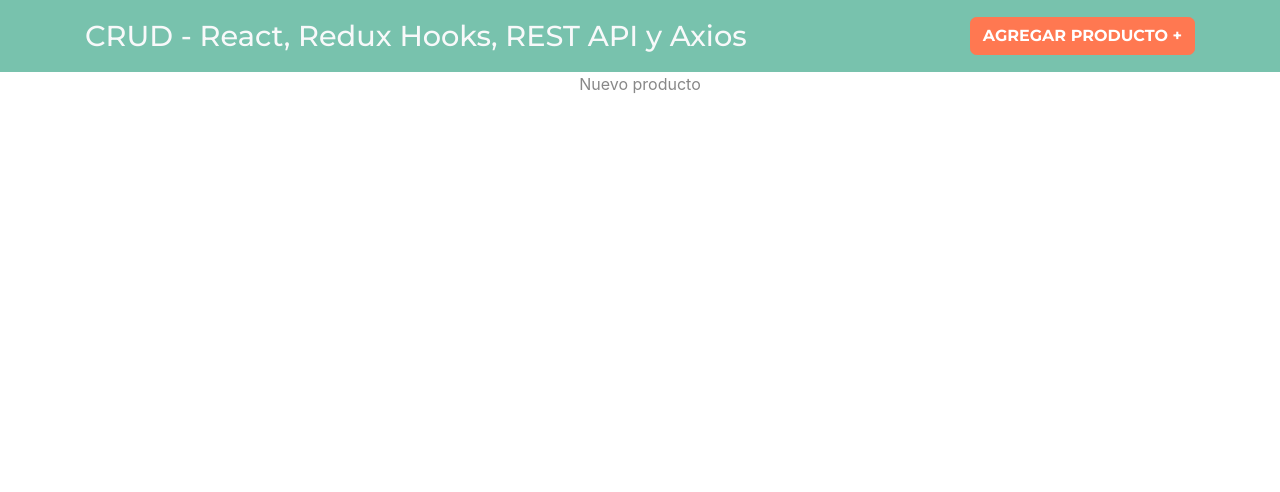
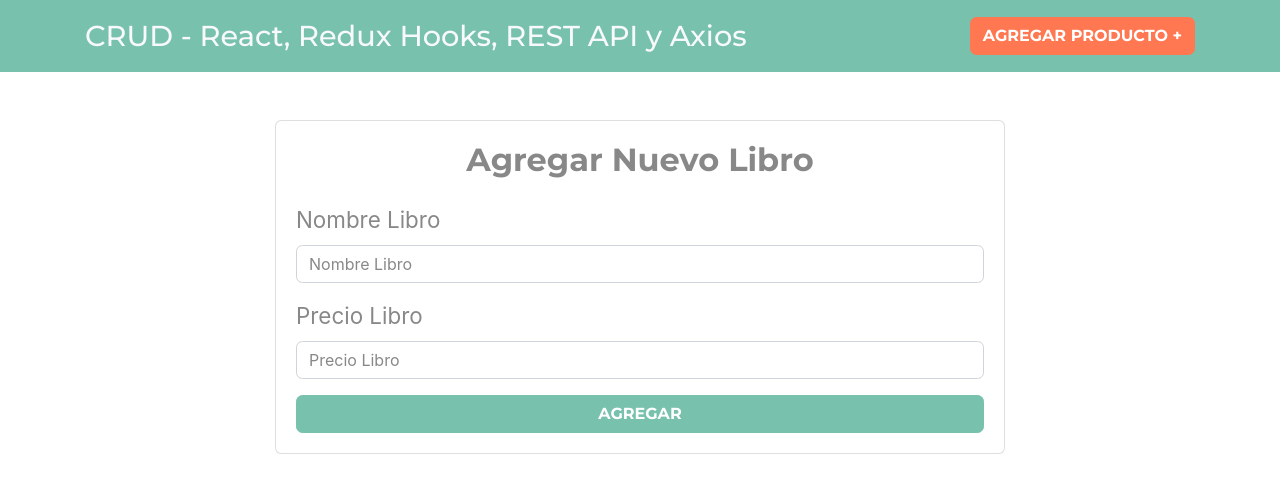
Before and after one commit to duvg/crudredux, a React (Create React App) app: page /productos/nuevo in a window 1280 px wide. Shown: the top 492 px of the page. Built offline with nearby package versions, Linux system fonts and the light colour scheme.

Commit message:
HTML de los componetes Productos y NuevoProducto, base de datos con json-server

```diff
--- /dev/null
+++ b/db.json
@@ -0,0 +1,14 @@
+{
+    "productos" : [
+        {
+            "id": 1,
+            "nombre": "Redux basico",
+            "precio": 30
+        },
+        {
+            "id": 2,
+            "nombre": "React  y Redux, con thunks",
+            "precio": 50
+        }
+    ]
+}
--- a/src/components/producto/NuevoProducto.js
+++ b/src/components/producto/NuevoProducto.js
@@ -3,7 +3,36 @@
 
 const NuevoProducto = () => {
     return(
-        <p className="text-center">Nuevo producto</p>
+        <div className="row justify-content-center mt-5">
+            <div className="col-md-8">
+                <div className="card">
+                    <div className="card-body">
+                        <h2 className="text-center mb-4 font-weight-bold ">Agregar Nuevo Libro</h2>
+                        <form>
+                            <div className="form-group">
+                                <label>Nombre Libro</label>
+                                <input
+                                    type="text"
+                                    className="form-control"
+                                    placeholder="Nombre Libro"
+                                />
+                            </div>
+                            <div className="form-group">
+                                <label>Precio Libro</label>
+                                <input
+                                    type="text"
+                                    className="form-control"
+                                    placeholder="Precio Libro"
+                                />
+                            </div>
+
+                            <button type="submit" className="btn btn-primary font-weight-bold text-uppercase d-block w-100">Agregar</button>
+                        </form>
+
+                    </div>
+                </div>
+            </div>
+        </div>
     );
 }
 
--- a/src/components/producto/Productos.js
+++ b/src/components/producto/Productos.js
@@ -1,8 +1,23 @@
-import React from 'react';
+import React, { Fragment } from 'react';
 
 const Productos = () => {
     return(
-        <p className="text-center">Productos</p>
+        <Fragment>
+            <h2 className="text-center my-5">Listado de Productos</h2>
+
+            <table className="table table-striped">
+                <thead className="bg-primary table-dark">
+                    <tr>
+                        <th scope="col">Nombre</th>
+                        <th scope="col">Precio</th>
+                        <th scope="col">Acciones</th>
+                    </tr>
+                </thead>
+                <tbody>
+
+                </tbody>
+            </table>
+        </Fragment>
     );
 }
 
```
